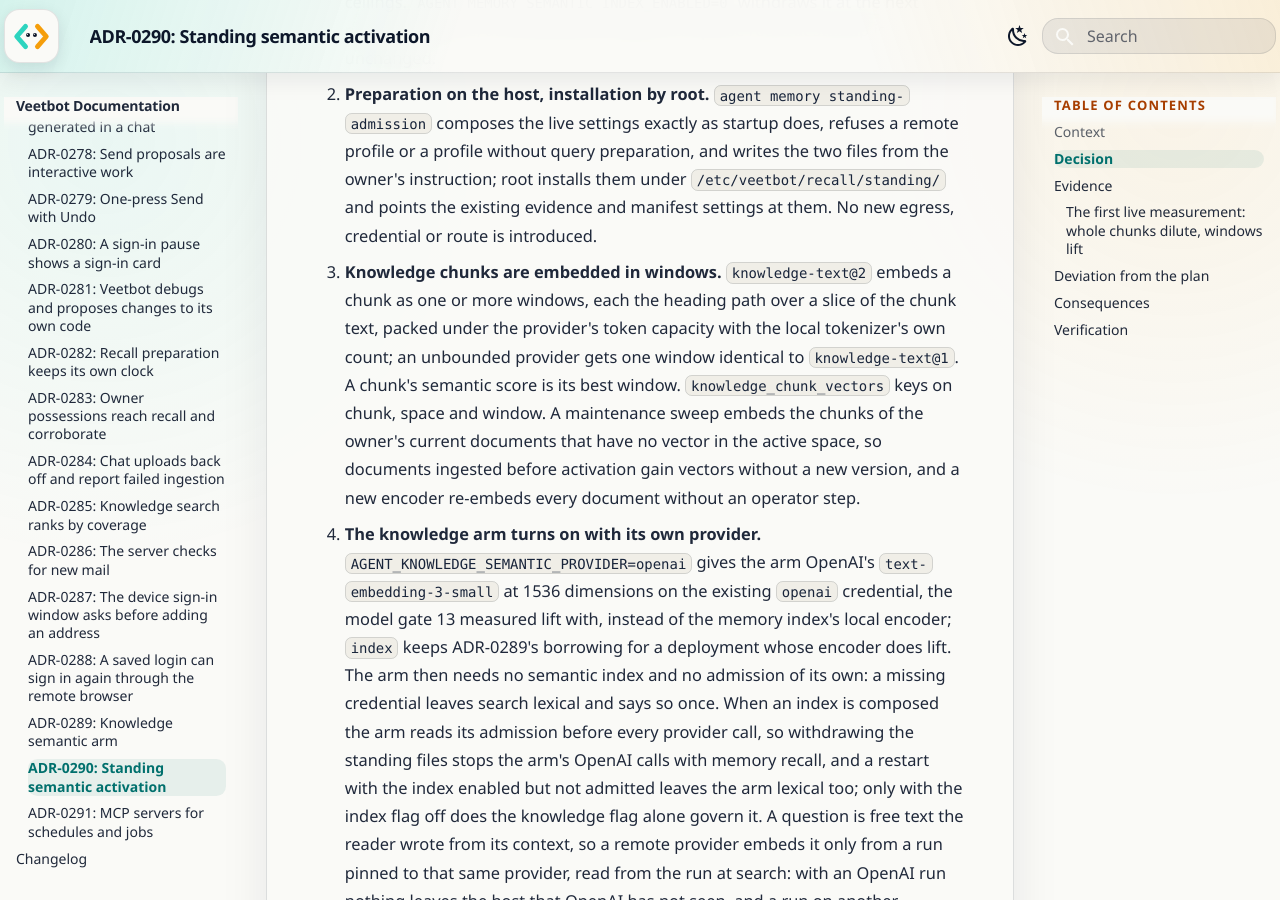
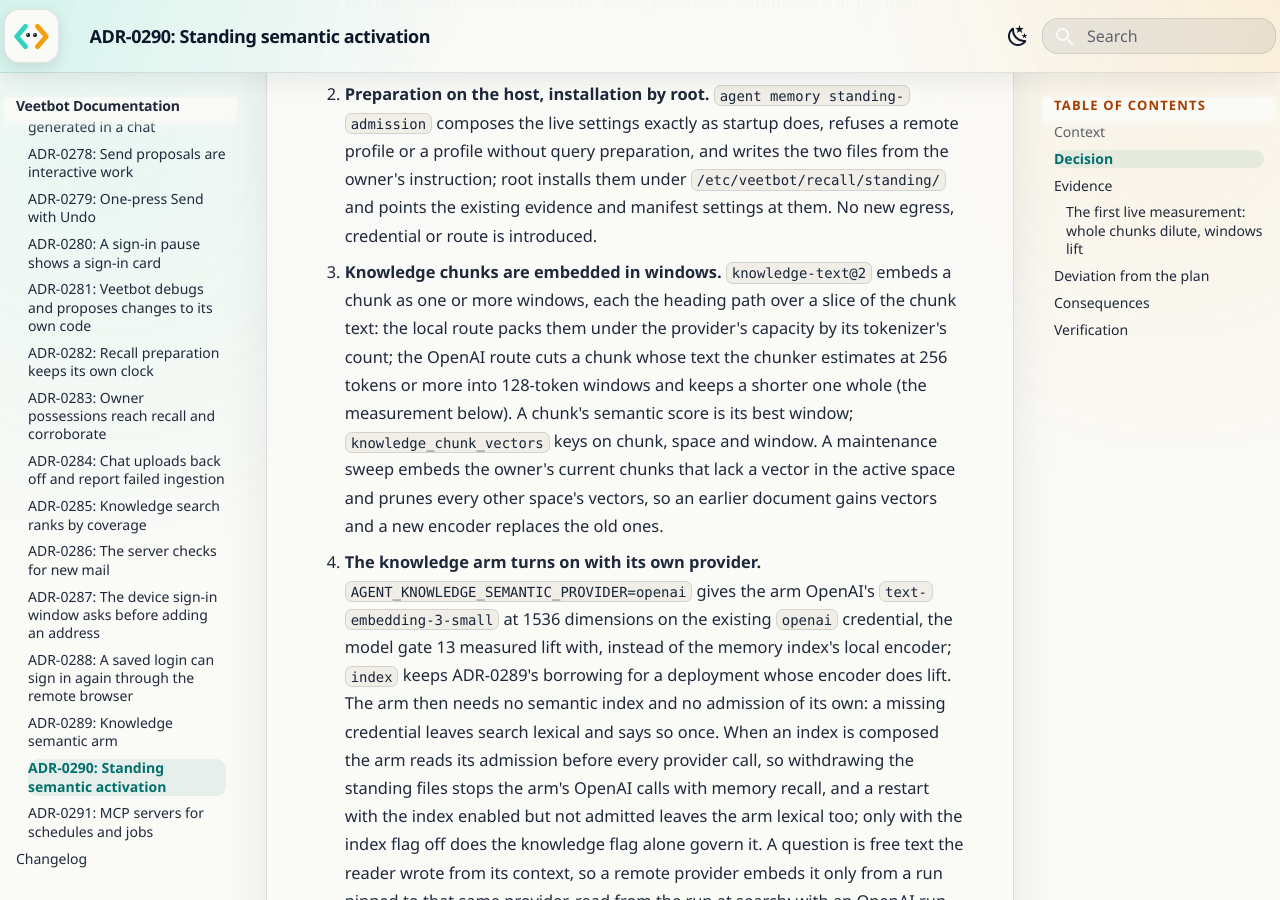
Before and after one commit to avitus/veetbot, an MkDocs documentation site: the page built from docs/adr/0290-standing-semantic-activation.md, in a window 1280 px wide and 900 px high, scrolled down 1767 px. Built offline with MkDocs 1.6.1 and Material for MkDocs 9.7.7, drawn with Linux system fonts in a browser that asks for light colours.

Commit message:
State the OpenAI window rule in ADR-0290's decision
Decision item 3 still said an unbounded provider embeds a chunk whole,
which the measurement section of the same ADR had since replaced for the
OpenAI route. The decision now states both routes' rules and the prune.

Reading-Lane: A
Co-Authored-By: Claude Fable 5.1 <noreply@anthropic.com>
Glen-Conversation: 97d11080-0b53-454b-baf9-49581152c912

```diff
--- a/docs/adr/0290-standing-semantic-activation.md
+++ b/docs/adr/0290-standing-semantic-activation.md
@@ -58,14 +58,14 @@ section that repeats "click" or "tray" outranks the passage that answers.
    introduced.
 3. **Knowledge chunks are embedded in windows.** `knowledge-text@2` embeds a
    chunk as one or more windows, each the heading path over a slice of the
-   chunk text, packed under the provider's token capacity with the local
-   tokenizer's own count; an unbounded provider gets one window identical to
-   `knowledge-text@1`. A chunk's semantic score is its best window.
-   `knowledge_chunk_vectors` keys on chunk, space and window. A maintenance
-   sweep embeds the chunks of the owner's current documents that have no
-   vector in the active space, so documents ingested before activation gain
-   vectors without a new version, and a new encoder re-embeds every document
-   without an operator step.
+   chunk text: the local route packs them under the provider's capacity by
+   its tokenizer's count; the OpenAI route cuts a chunk whose text the
+   chunker estimates at 256 tokens or more into 128-token windows and keeps
+   a shorter one whole (the measurement below). A chunk's semantic score is
+   its best window; `knowledge_chunk_vectors` keys on chunk, space and
+   window. A maintenance sweep embeds the owner's current chunks that lack a
+   vector in the active space and prunes every other space's vectors, so an
+   earlier document gains vectors and a new encoder replaces the old ones.
 4. **The knowledge arm turns on with its own provider.**
    `AGENT_KNOWLEDGE_SEMANTIC_PROVIDER=openai` gives the arm OpenAI's
    `text-embedding-3-small` at 1536 dimensions on the existing `openai`
```
